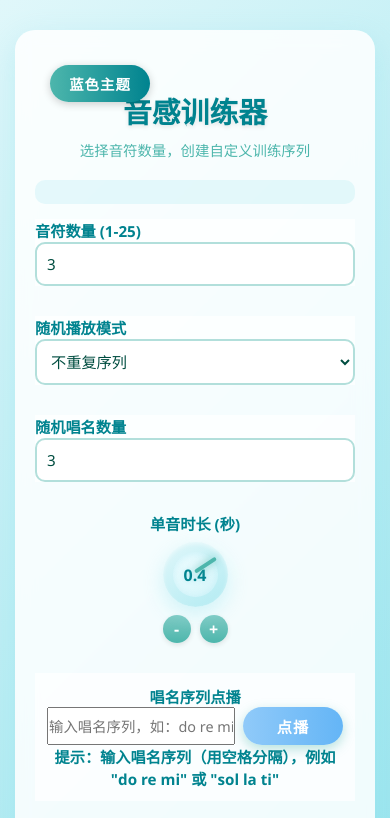
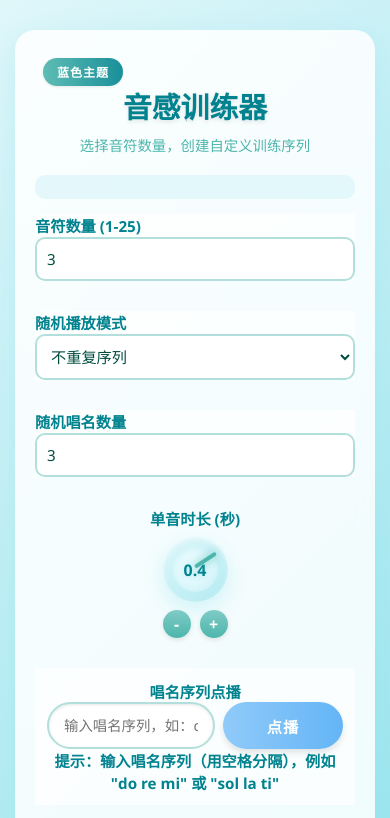
Before and after one commit to xl000/pianoPlayer, a plain HTML site: page ear.html in a window 390 px wide. Shown: the top 818 px of the page. Drawn offline with nearby package versions, Linux system fonts and the light colour scheme; no server answers.

Commit message:
Add files via upload

```diff
--- a/ear.html
+++ b/ear.html
@@ -16,26 +16,33 @@
         /* 主题切换按钮样式 */
         .theme-switcher {
             position: absolute;
-            top: 15px;
-            left: 15px;
+            top: 10px;
+            left: 10px;
             z-index: 1000;
         }
 
         #themeToggle {
             color: white;
             border: none;
-            padding: 8px 15px;
-            font-size: 0.9rem;
+            /* padding: 8px 15px;
+            font-size: 0.9rem; */
+            padding: 6px 12px; /* 减小内边距 */
+            font-size: 0.8rem; /* 减小字体大小 */
             border-radius: 20px;
             cursor: pointer;
             transition: all 0.3s;
-            box-shadow: 0 2px 8px rgba(0, 0, 0, 0.2);
-            min-width: 100px;
+            /* box-shadow: 0 2px 8px rgba(0, 0, 0, 0.2);
+            min-width: 100px; */
+            box-shadow: 0 1px 4px rgba(0, 0, 0, 0.15); /* 减小阴影 */
+            min-width: 90px; /* 减小最小宽度 */
+            opacity: 0.9; /* 增加透明度 */
         }
 
         #themeToggle:hover {
-            transform: translateY(-2px);
-            box-shadow: 0 4px 10px rgba(0, 0, 0, 0.3);
+            /* transform: translateY(-2px);
+            box-shadow: 0 4px 10px rgba(0, 0, 0, 0.3); */
+            transform: translateY(-1px); /* 减小悬停移动距离 */
+            box-shadow: 0 2px 6px rgba(0, 0, 0, 0.2); /* 减小悬停阴影 */
         }
 
         /* 默认主题按钮样式 */
@@ -262,16 +269,6 @@
             margin: 15px 0;
         }
 
-        /* .control-group {
-            display: flex;
-            flex-direction: column;
-            gap: 8px;
-            padding: 12px;
-            border-radius: 15px;
-            min-width: 150px;
-            width: 100%;
-            box-shadow: 0 4px 10px rgba(0, 131, 143, 0.1);
-        } */
          /* 修改点1：调整控制组宽度 */
         .control-group {
             min-width: 150px;
@@ -302,13 +299,6 @@
             box-shadow: 0 0 8px rgba(77, 182, 172, 0.4);
         }
 
-        /* .knob-container {
-            display: flex;
-            flex-direction: column;
-            align-items: center;
-            margin: 12px 0;
-            width: 100%;
-        } */
          /* 修改点2：调整旋钮容器布局 */
         .knob-container {
             display: flex;
@@ -512,14 +502,6 @@
             text-shadow: 0 0 3px #fff;
         }
 
-        /* .button-group {
-            display: flex;
-            flex-wrap: wrap;
-            justify-content: center;
-            gap: 10px;
-            margin-top: 15px;
-        } */
-
         /* 修改点9：调整按钮组布局 */
         .button-group {
             display: flex;
@@ -676,16 +658,6 @@
             font-style: italic;
         }
 
-        /* .solfege-playback-container {
-            display: flex;
-            flex-direction: column;
-            gap: 10px;
-            padding: 15px;
-            border-radius: 15px;
-            margin: 15px auto;
-            max-width: 600px;
-            box-shadow: 0 4px 8px rgba(0, 131, 143, 0.1);
-        } */
         /* 修改点7：调整点播容器布局 */
         .solfege-playback-container {
             max-width: 600px;
@@ -700,10 +672,6 @@
             text-align: center;
         }
 
-        /* .solfege-input-group {
-            display: flex;
-            gap: 8px;
-        } */
          /* 修改点3：调整点播按钮布局 */
         .solfege-input-group {
             display: flex;
@@ -711,39 +679,41 @@
             flex-wrap: nowrap; /* 防止换行 */
         }
 
-        /* .solfege-sequence-input {
+        /* 在CSS中添加以下样式 */
+        .solfege-sequence-input {
             flex: 1;
-            padding: 10px;
-            border-radius: 10px;
+            min-width: 120px;
+            padding: 12px 15px; /* 增加内边距 */
+            border-radius: 50px; /* 更圆的边框 */
             border: 2px solid #b2dfdb;
             background: rgba(255, 255, 255, 0.9);
             color: #004d40;
-            font-size: 0.95rem;
-        } */
-        .solfege-sequence-input {
-            flex: 1;
-            min-width: 120px; /* 设置最小宽度 */
+            font-size: 1rem; /* 增大字体 */
+            outline: none;
+            transition: all 0.3s;
+            box-shadow: inset 0 1px 3px rgba(0, 0, 0, 0.1);
         }
 
         .solfege-sequence-input:focus {
             border-color: #4db6ac;
-            outline: none;
-            box-shadow: 0 0 8px rgba(77, 182, 172, 0.4);
-        }
-
-        /* .playback-btn {
-            min-width: 80px;
-            padding: 10px;
-        } */
+            box-shadow: 0 0 8px rgba(77, 182, 172, 0.4),
+                        inset 0 1px 3px rgba(0, 0, 0, 0.1);
+        }
+
         .playback-btn {
-            min-width: 80px;
-            max-width: 100px; /* 限制最大宽度 */
-            padding: 10px;
-            white-space: nowrap; /* 防止文字换行 */
+            min-width: 100px;
+            max-width: 120px;
+            padding: 12px; /* 增加内边距 */
+            border-radius: 50px; /* 更圆的边框 */
+            font-size: 1rem; /* 增大字体 */
+            white-space: nowrap;
+            transition: all 0.3s;
+            box-shadow: 0 4px 6px rgba(0, 0, 0, 0.1);
         }
 
         .playback-btn:hover {
-            box-shadow: 0 7px 18px rgba(100, 181, 246, 0.4);
+            transform: translateY(-2px);
+            box-shadow: 0 6px 10px rgba(0, 0, 0, 0.15);
         }
 
         footer {
@@ -833,11 +803,6 @@
             background: linear-gradient(to bottom, #3949ab, #1e88e5);
         }
 
-        /* 设备检测类 */
-        /* .desktop-view .controls-container {
-            flex-direction: row;
-            justify-content: space-between;
-        } */
          /* 修改点4：调整桌面视图下的布局 */
         .desktop-view .controls-container {
             flex-direction: row;
@@ -845,12 +810,6 @@
             flex-wrap: wrap;
         }
 
-
-        /* .desktop-view .control-group {
-            flex: 1;
-            min-width: 200px;
-            max-width: 300px;
-        } */
         .desktop-view .control-group {
             flex: 0 0 auto; /* 不自动伸缩 */
             min-width: 200px;
@@ -858,10 +817,6 @@
             margin: 0 10px 15px; /* 添加间距 */
         }
 
-        /* .desktop-view .knob-container {
-            width: auto;
-            flex: 0 0 auto;
-        } */
         .desktop-view .knob-container {
             flex: 0 0 auto;
             max-width: 180px;
@@ -914,10 +869,6 @@
             max-width: 140px;
         }
 
-        /* .tablet-landscape-view .controls-container {
-            flex-direction: row;
-            flex-wrap: wrap;
-        } */
          /* 修改点5：调整平板视图下的布局 */
         .tablet-landscape-view .controls-container {
             flex-direction: row;
@@ -925,11 +876,6 @@
             justify-content: center;
         }
 
-        /* .tablet-landscape-view .control-group {
-            flex: 1;
-            min-width: 200px;
-            max-width: 300px;
-        } */
         .tablet-landscape-view .control-group {
             flex: 0 0 auto;
             min-width: 200px;
@@ -937,9 +883,6 @@
             margin: 0 8px 12px;
         }
 
-        /* .tablet-landscape-view .knob-container {
-            width: auto;
-        } */
         .tablet-landscape-view .knob-container {
             width: auto;
             max-width: 180px;
@@ -984,6 +927,7 @@
 
         /* 手机竖屏优化 */
         @media (max-width: 480px) {
+
             .container {
                 padding: 15px;
             }
@@ -1066,6 +1010,22 @@
                 min-width: 70px;
                 padding: 8px;
             }
+
+            .theme-switcher {
+                top: 8px; /* 上移2px */
+                left: 8px; /* 左移2px */
+            }
+
+            #themeToggle {
+                padding: 5px 10px; /* 进一步减小内边距 */
+                font-size: 0.75rem; /* 进一步减小字体大小 */
+                min-width: 80px; /* 进一步减小最小宽度 */
+                box-shadow: 0 1px 3px rgba(0, 0, 0, 0.1); /* 进一步减小阴影 */
+            }
+
+            header {
+                padding-top: 35px; /* 减小顶部内边距 */
+            }
         }
 
         /* 平板优化 */
@@ -1124,9 +1084,6 @@
             align-items: center;
         }
 
-    /* .mobile-view .control-group {
-        min-width: 100%;
-    } */
         /* 修改点6：调整移动视图下的布局 */
         .mobile-view .control-group {
             min-width: 100%;
@@ -1134,9 +1091,6 @@
             margin: 0 auto 15px;
         }
 
-    /* .mobile-view .knob-container {
-        width: 100%;
-    } */
         .mobile-view .knob-container {
             width: 100%;
             max-width: 180px;
```
Lines whose indentation alone changed are shown as unchanged.
